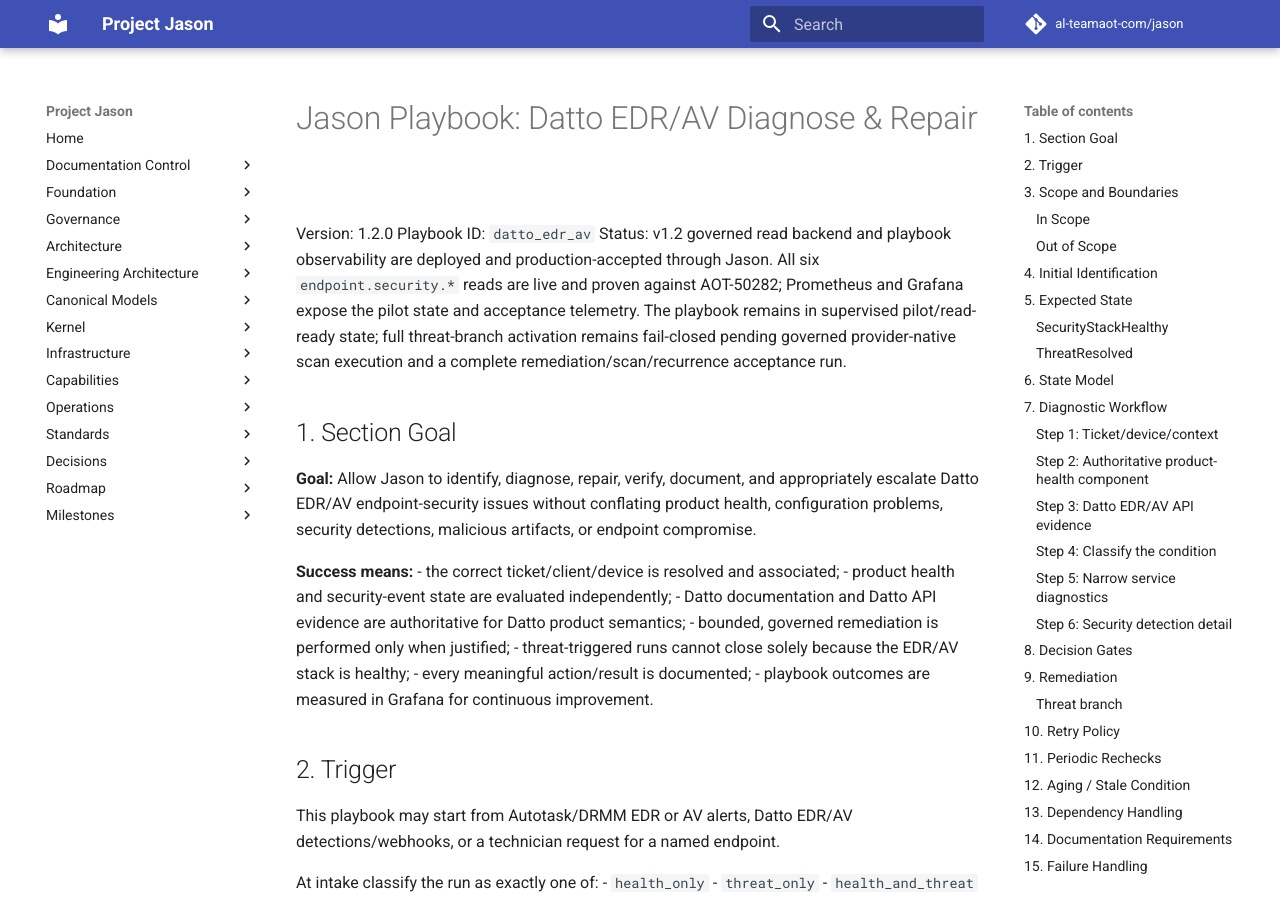
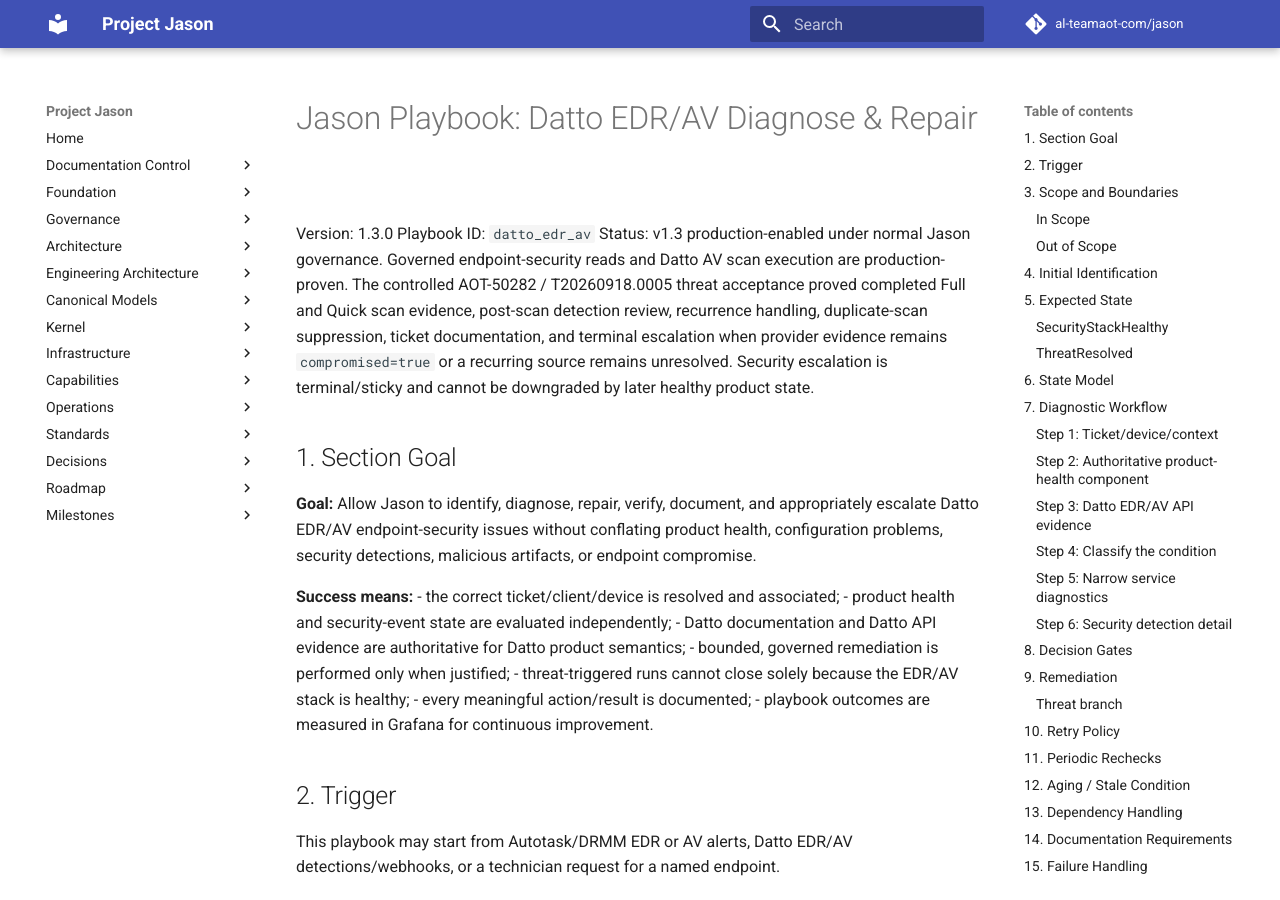
Before and after one commit to al-teamaot-com/jason, an MkDocs documentation site: the page built from docs/playbooks/Jason-Datto-EDR-AV-Diagnose-Repair.md, in a window 1280 px wide and 900 px high. Built offline with MkDocs 1.6.1 and Material for MkDocs 9.7.7, drawn with Linux system fonts in a browser that asks for light colours; comment, search, counter and statistics services are not loaded; some of the changed text lies outside the part shown.

Commit message:
Document EDR AV production threat acceptance

```diff
--- a/docs/playbooks/Jason-Datto-EDR-AV-Diagnose-Repair.md
+++ b/docs/playbooks/Jason-Datto-EDR-AV-Diagnose-Repair.md
@@ -1,8 +1,8 @@
 # Jason Playbook: Datto EDR/AV Diagnose & Repair
 
-Version: 1.2.0
+Version: 1.3.0
 Playbook ID: `datto_edr_av`
-Status: v1.2 governed read backend and playbook observability are deployed and production-accepted through Jason. All six `endpoint.security.*` reads are live and proven against AOT-50282; Prometheus and Grafana expose the pilot state and acceptance telemetry. The playbook remains in supervised pilot/read-ready state; full threat-branch activation remains fail-closed pending governed provider-native scan execution and a complete remediation/scan/recurrence acceptance run.
+Status: v1.3 production-enabled under normal Jason governance. Governed endpoint-security reads and Datto AV scan execution are production-proven. The controlled AOT-50282 / T20260918.0005 threat acceptance proved completed Full and Quick scan evidence, post-scan detection review, recurrence handling, duplicate-scan suppression, ticket documentation, and terminal escalation when provider evidence remains `compromised=true` or a recurring source remains unresolved. Security escalation is terminal/sticky and cannot be downgraded by later healthy product state.
 
 ## 1. Section Goal
 
@@ -101,7 +101,7 @@
 - `awaiting_security_verification`
 - `threat_investigation`, `threat_contained`
 - `false_positive_review`
-- `healthy`, `escalation_required`
+- `healthy`, `escalation_required` (terminal/sticky)
 
 Security disposition is separately persisted:
 - `not_applicable`
@@ -231,7 +231,7 @@
 - threat recurrence window must be explicit by severity/policy;
 - prevent duplicate scheduled jobs.
 
-Threat runs re-read the originating detection after remediation and at the configured recurrence boundary.
+Threat runs re-read the originating detection after remediation and at the configured recurrence boundary. Once `escalation_required` is established, later healthy stack evidence, a clean scan, or a clear recurrence check may enrich the incident record but must not downgrade the terminal escalation state.
 
 ## 12. Aging / Stale Condition
 
@@ -351,7 +351,7 @@
 
 Prove exact association, trigger classification, health check, API evidence, health/threat separation, no compromise inference from misconfiguration, no threat closure from `Status=Healthy` alone, bounded remediation, scan execution/read, threat reread/recurrence, ticket documentation, terminal disposition, telemetry event, Grafana metrics, and duplicate-job prevention.
 
-No live acceptance execution is authorized by this document alone.
+Controlled production acceptance completed on AOT-50282 / T20260918.0005. The originating high-severity Datto AV detection remained quarantined/remediated, Datto provider evidence continued to report `compromised=true`, and the exact SHA-256 showed repeated weekly detections. A Full scan completed on 2026-09-19, later Quick scans including 2026-09-24 completed, and the post-scan detection search showed no newer matching detection. The correct terminal outcome was `security_incident_escalation`, not ticket closure. No duplicate scan, restore, exclusion, isolation, reboot, or other disruptive action was performed as part of this acceptance.
 
 ## 22. Section Goal Closure
 
```
